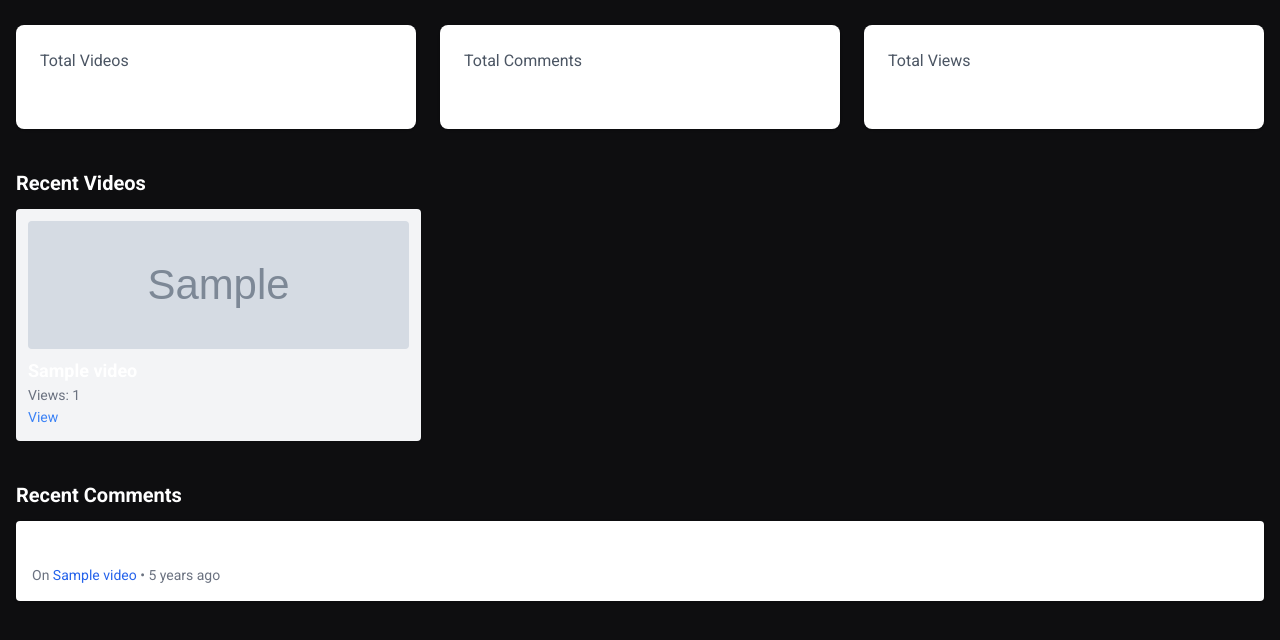
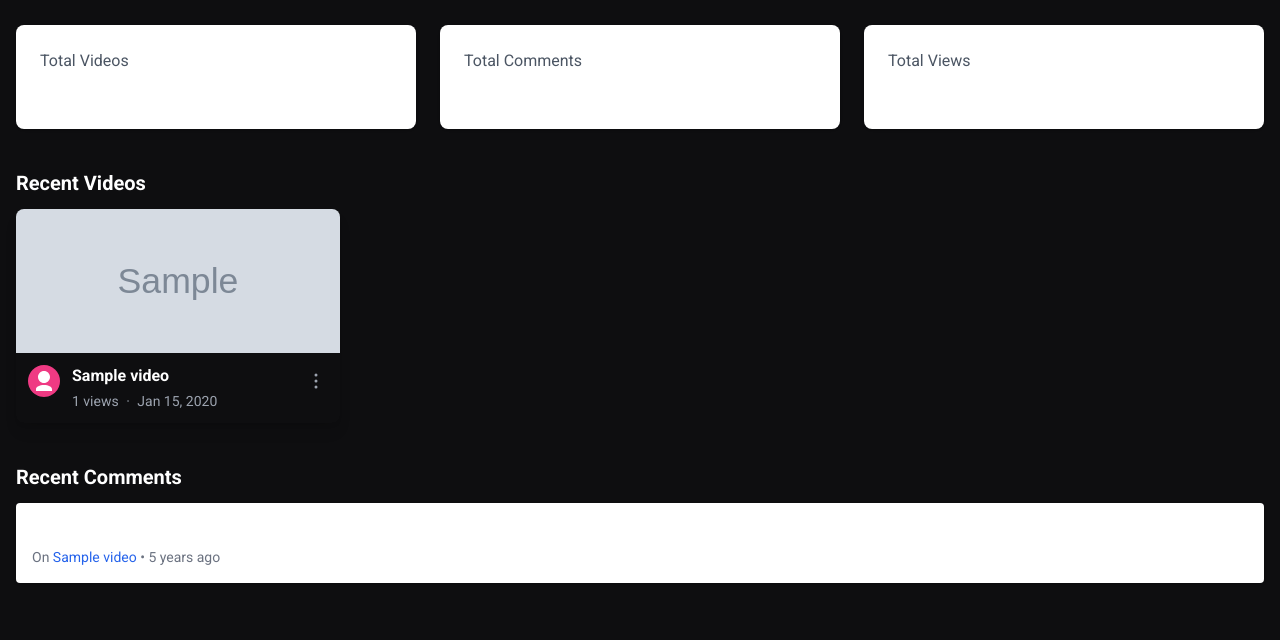
Before and after one commit to achraf99sik/horizen, a Laravel app: template resources/views/dashboard/index.blade.php in a window 1280 px wide. Shown: the part 113-753 px from the top of the page. Run offline with Laravel 12, Linux system fonts and the light colour scheme; the template is opened without the code that fills it: most values are stand-ins (such as "Sample title", 1, 10 or a date in 2020); grey boxes marked "Sample" are stand-in pictures; style sheets or scripts are compiled from the project's sources.

Commit message:
refactore: changing the created videos from monolithic layout to components based layout

```diff
--- a/resources/views/dashboard/index.blade.php
+++ b/resources/views/dashboard/index.blade.php
@@ -11,6 +11,7 @@
             <div class="bg-white p-6 shadow rounded-lg">
                 <h2 class="text-gray-600">Total Videos</h2>
                 <p class="text-2xl font-bold">{{ $totalVideos }}</p>
+
             </div>
             <div class="bg-white p-6 shadow rounded-lg">
                 <h2 class="text-gray-600">Total Comments</h2>
@@ -30,13 +31,8 @@
             @else
                 <div class="grid grid-cols-1 sm:grid-cols-2 md:grid-cols-3 gap-4">
                     @foreach($recentVideos as $video)
-                        <div class="bg-gray-100 p-3 rounded shadow-sm">
-                            <img src="{{ Storage::url($video->thumbnail) }}" alt="Thumbnail"
-                                class="w-full h-32 object-cover rounded mb-2">
-                            <h3 class="font-semibold text-lg truncate">{{ $video->title }}</h3>
-                            <p class="text-sm text-gray-500">Views: {{ $video->viewer_count }}</p>
-                            <a href="/watch/{{ $video->slug }}" class="text-blue-500 text-sm hover:underline">View</a>
-                        </div>
+                        <x-video-card slug="{{ $video->slug }}" title="{{ $video->title }}" thumbnail="{{ Storage::url($video->thumbnail) }}" views="{{ $video->viewer_count }}"
+                            date="{{ $video->created_at->format('M j, Y') }}" />
                     @endforeach
                 </div>
             @endif
```
